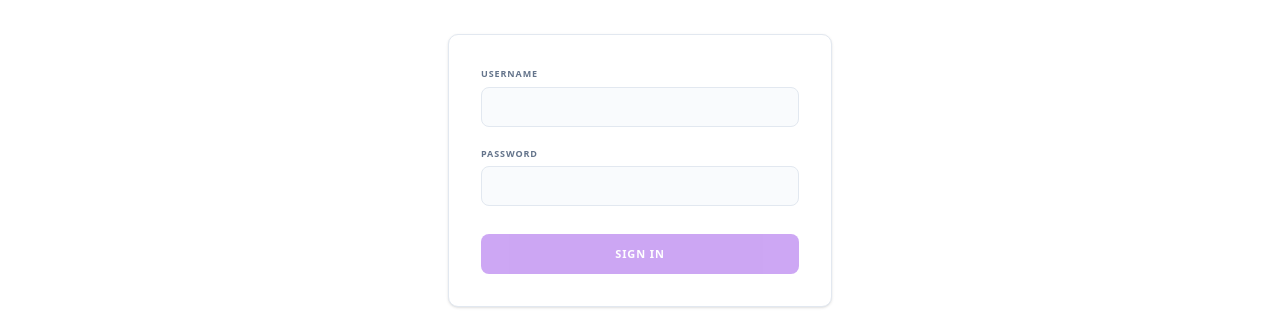
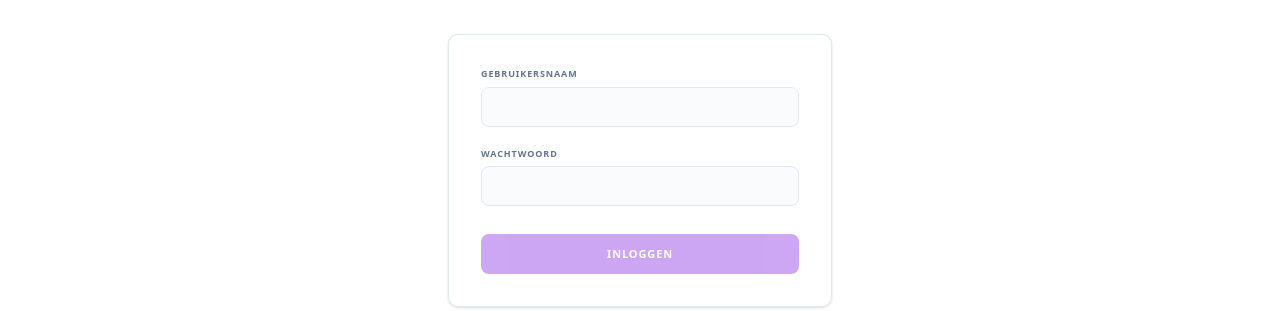
Before and after one commit to SELab-2/viernulvier-4, a Nuxt app in the folder frontend/: page /admin/login in a window 1280 px wide. Shown: the part 389-700 px from the top of the page. Built offline with nearby package versions, Linux system fonts and the light colour scheme.

Commit message:
added locales for hardcoded text

```diff
--- a/frontend/app/pages/admin/login/index.vue
+++ b/frontend/app/pages/admin/login/index.vue
@@ -7,6 +7,7 @@ const username = ref("");
 const password = ref("");
 const error = ref<string | null>(null);
 const loading = ref(false);
+const { t } = useI18n();
 
 async function handleLogin() {
   error.value = null;
@@ -67,7 +68,7 @@ async function handleLogin() {
             <label
               class="text-[9px] font-black uppercase tracking-[0.1em] text-muted-foreground"
             >
-              Username
+              {{ t("login.username") }}
             </label>
             <input
               v-model="username"
@@ -84,7 +85,7 @@ async function handleLogin() {
             <label
               class="text-[9px] font-black uppercase tracking-[0.1em] text-muted-foreground"
             >
-              Password
+              {{ t("login.password") }}
             </label>
             <input
               v-model="password"
@@ -102,8 +103,8 @@ async function handleLogin() {
             :disabled="loading || !username || !password"
             class="mt-2 w-full rounded-md bg-accent text-[var(--accent-foreground)] text-[11px] font-black uppercase tracking-[0.08em] h-10 transition-all hover:bg-[var(--accent-hover)] disabled:opacity-40 disabled:cursor-not-allowed"
           >
-            <span v-if="loading">Signing in…</span>
-            <span v-else>Sign in</span>
+            <span v-if="loading">{{ t("login.signingIn") }}</span>
+            <span v-else>{{ t("login.signIn") }}</span>
           </button>
         </form>
       </div>
--- a/frontend/locales/en.json
+++ b/frontend/locales/en.json
@@ -177,5 +177,11 @@
     "remaining": "remaining",
     "delete": "Delete",
     "download": "Download"
+  },
+  "login": {
+    "username": "Username",
+    "password": "Password",
+    "signIn": "Sign in",
+    "signingIn": "Signing in..."
   }
 }
--- a/frontend/locales/nl.json
+++ b/frontend/locales/nl.json
@@ -177,5 +177,11 @@
     "remaining": "resterend",
     "delete": "Verwijder",
     "download": "Download"
+  },
+  "login": {
+    "username": "Gebruikersnaam",
+    "password": "Wachtwoord",
+    "signIn": "Inloggen",
+    "signingIn": "Inloggen..."
   }
 }
```
